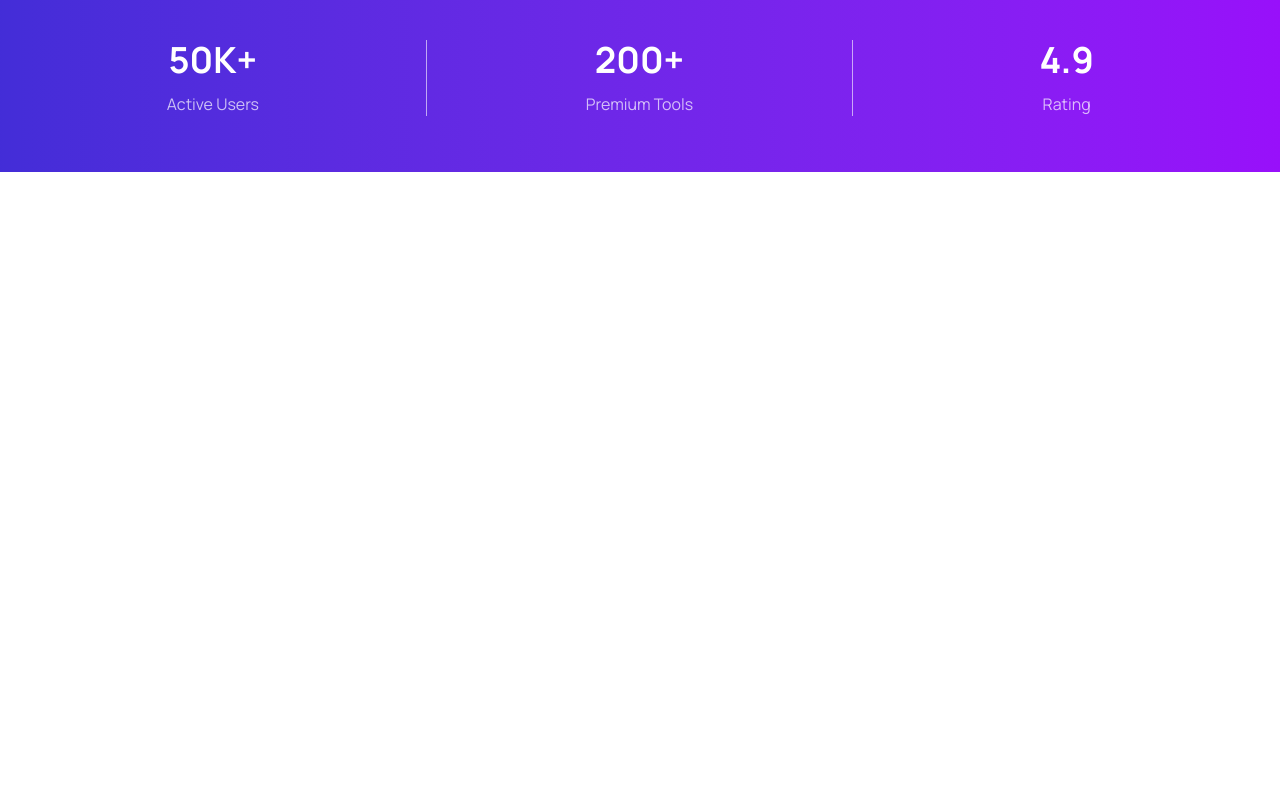
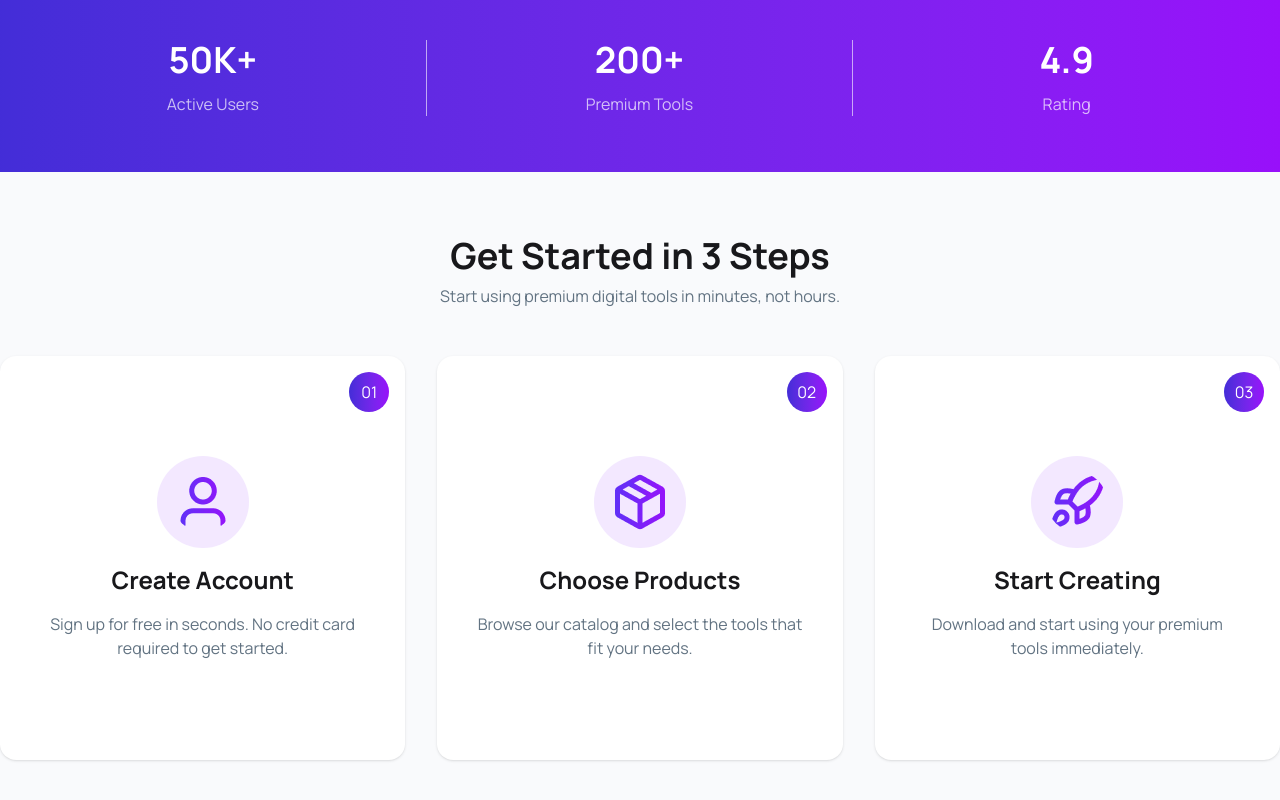
Before and after one commit to Saharier36/Digital-Tools-Shop, a React (Vite) app: page / in a window 1280 px wide. Shown: the part 881-1681 px from the top of the page. Before the commit the page ends 1053 px from the top, so only its background shows below. Built offline with nearby package versions, Linux system fonts and the light colour scheme.

Commit message:
add steps section

```diff
--- a/src/App.jsx
+++ b/src/App.jsx
@@ -1,7 +1,9 @@
 import './App.css'
 import Banner from './components/Banner/Banner'
 import Nav from './components/Nav/Nav'
+import Products from './components/Products/Products'
 import Stats from './components/Stats/Stats'
+import Steps from './components/Steps/Steps'
 
 function App() {
 
@@ -10,6 +12,8 @@ function App() {
     <Nav></Nav>
     <Banner></Banner>
     <Stats></Stats>
+    {/* <Products></Products> not complete */}
+    <Steps></Steps>
     </>
   )
 }
--- /dev/null
+++ b/src/components/Products/Products.jsx
@@ -0,0 +1,25 @@
+import React from 'react';
+
+const Products = () => {
+    return (
+      <div className="mx-auto py-16">
+        <div className="text-center mb-8">
+          <h1 className="text-4xl font-bold">Premium Digital Tools</h1>
+          <p className="text-[#627382] mt-2">
+            Choose from our curated collection of premium digital products
+            designed
+            <br />
+            to boost your productivity and creativity.
+          </p>
+        </div>
+
+        <div>
+            <button className=''>
+
+            </button>
+        </div>
+      </div>
+    );
+};
+
+export default Products;
--- /dev/null
+++ b/src/components/Steps/Steps.jsx
@@ -0,0 +1,61 @@
+import React from "react";
+
+const Steps = () => {
+  return (
+    <div className="bg-[#F9FAFC] py-16">
+      <div className="text-center mb-8">
+        <h1 className="text-4xl font-bold">Get Started in 3 Steps</h1>
+        <p className="text-[#627382] mt-2">
+          Start using premium digital tools in minutes, not hours.
+        </p>
+      </div>
+
+      <div className="grid grid-cols-1 md:grid-cols-2 lg:grid-cols-3 max-w-7xl mx-auto  gap-8 mt-12">
+        <div className="relative bg-white rounded-2xl shadow flex flex-col items-center gap-4 py-25 px-10">
+          <span className=" absolute top-4 right-4 w-10 h-10 flex justify-center items-center rounded-full bg-linear-to-r from-indigo-700 to-purple-600  text-white">
+            01
+          </span>
+          <img
+            className="p-4 bg-purple-100 rounded-full"
+            src="/src/assets/user.png"
+            alt=""
+          />
+          <h3 className="font-bold text-2xl">Create Account</h3>
+          <p className="text-[#627382] text-center">
+            Sign up for free in seconds. No credit card required to get started.
+          </p>
+        </div>
+        <div className="relative bg-white rounded-2xl shadow flex flex-col items-center gap-4 py-25 px-10">
+          <span className=" absolute top-4 right-4 w-10 h-10 flex justify-center items-center rounded-full bg-linear-to-r from-indigo-700 to-purple-600  text-white">
+            02
+          </span>
+          <img
+            className="p-4 bg-purple-100 rounded-full"
+            src="/src/assets/package.png"
+            alt=""
+          />
+          <h3 className="font-bold text-2xl">Choose Products</h3>
+          <p className="text-[#627382] text-center">
+            Browse our catalog and select the tools that fit your needs.
+          </p>
+        </div>
+        <div className="relative bg-white rounded-2xl shadow flex flex-col items-center gap-4 py-25 px-10">
+          <span className=" absolute top-4 right-4 w-10 h-10 flex justify-center items-center rounded-full bg-linear-to-r from-indigo-700 to-purple-600  text-white">
+            03
+          </span>
+          <img
+            className="p-4 bg-purple-100 rounded-full"
+            src="/src/assets/rocket.png"
+            alt=""
+          />
+          <h3 className="font-bold text-2xl">Start Creating</h3>
+          <p className="text-[#627382] text-center">
+            Download and start using your premium tools immediately.
+          </p>
+        </div>
+      </div>
+    </div>
+  );
+};
+
+export default Steps;
```
